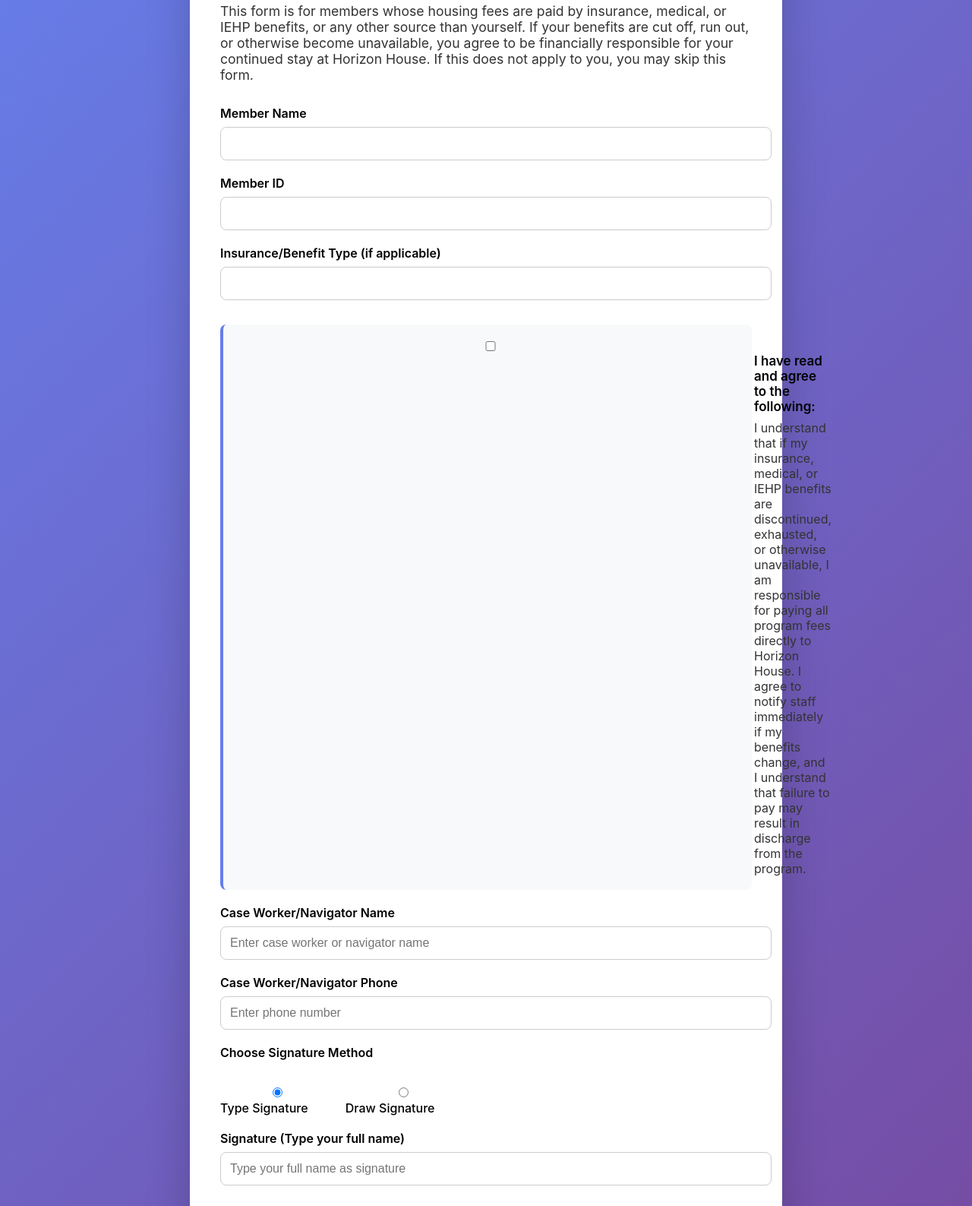
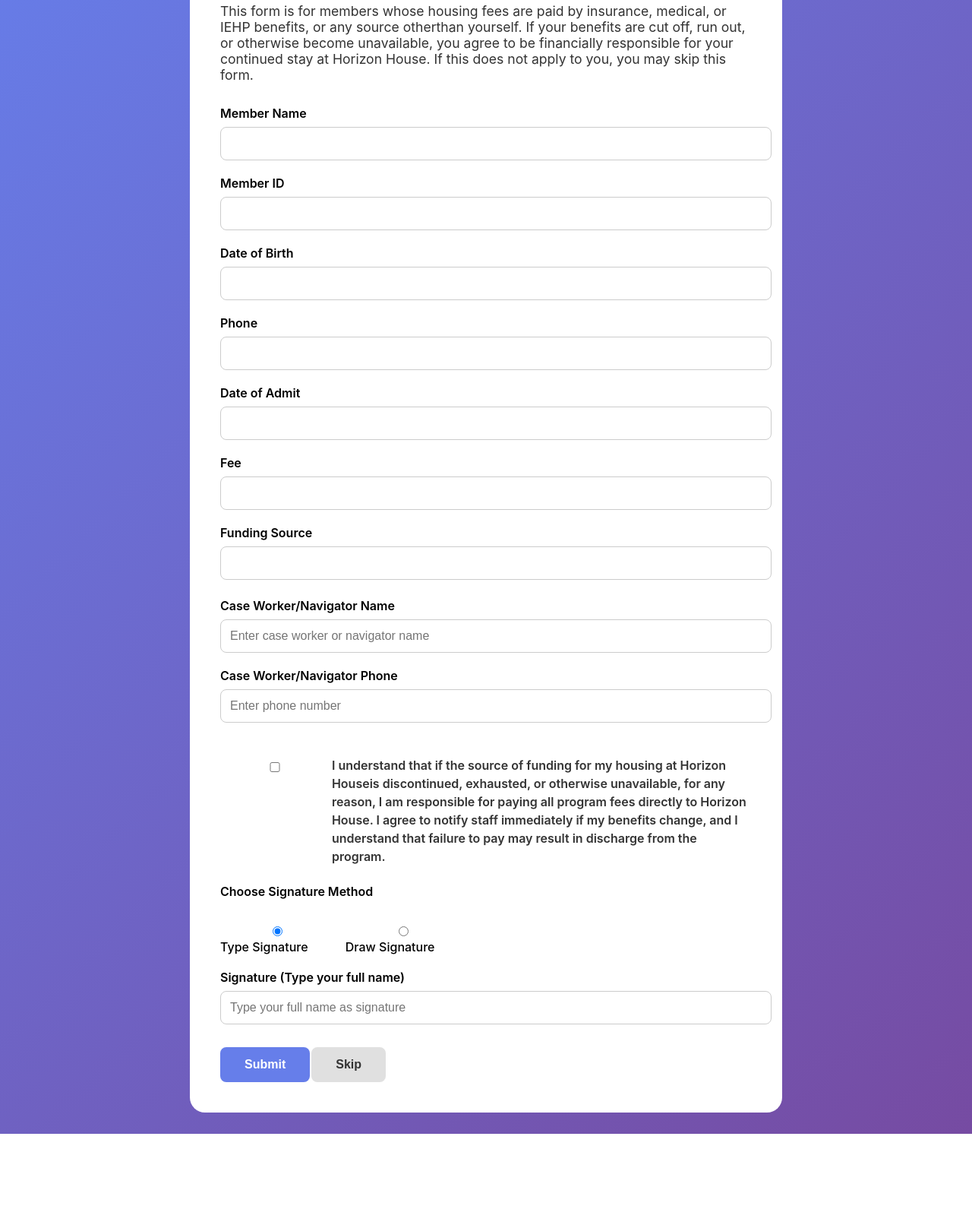
Before and after one commit to rmarsnpas/horizon-portal-frontend, a website: page horizon-portal/intake/financial-responsibility.html in a window 1280 px wide. Shown: the part 144-1731 px from the top of the page at 76% size. After the commit the page ends 1636 px from the top, so only its background shows below. Drawn offline with Linux system fonts and the light colour scheme.

Commit message:
Align agreement checkbox and text as requested; intake and forms UI/UX fixes

```diff
--- a/horizon-portal/intake/financial-responsibility.html
+++ b/horizon-portal/intake/financial-responsibility.html
@@ -19,7 +19,7 @@
             width: 100%;
             background: white;
             border-radius: 20px;
-            box-shadow: 0 20px 60px rgba(0,0,0,0.2);
+            box-shadow: 5 20px 60px rgba(0,0,0,0.2);
             padding: 40px;
         }
         h1 {
@@ -48,7 +48,7 @@
         .actions {
             margin-top: 30px;
             display: flex;
-            gap: 16px;
+            gap: 2px;
         }
         .btn {
             padding: 14px 32px;
@@ -74,37 +74,53 @@
     <div class="container">
         <h1>Financial Responsibility Agreement</h1>
         <div class="info">
-            This form is for members whose housing fees are paid by insurance, medical, or IEHP benefits, or any other source than yourself. If your benefits are cut off, run out, or otherwise become unavailable, you agree to be financially responsible for your continued stay at Horizon House. If this does not apply to you, you may skip this form.
+            This form is for members whose housing fees are paid by insurance, medical, or IEHP benefits, or any source otherthan yourself. If your benefits are cut off, run out, or otherwise become unavailable, you agree to be financially responsible for your continued stay at Horizon House. If this does not apply to you, you may skip this form.
         </div>
         <form id="financialForm">
+
             <label for="memberName">Member Name</label>
             <input type="text" id="memberName" name="memberName" required>
 
             <label for="memberId">Member ID</label>
             <input type="text" id="memberId" name="memberId" required>
 
-            <label for="insuranceType">Insurance/Benefit Type (if applicable)</label>
+            <label for="dob">Date of Birth</label>
+            <input type="text" id="dob" name="dob">
+
+            <label for="phone">Phone</label>
+            <input type="text" id="phone" name="phone">
+
+            <label for="admitDate">Date of Admit</label>
+            <input type="text" id="admitDate" name="admitDate">
+
+            <label for="monthlyFee">Fee</label>
+            <input type="text" id="monthlyFee" name="monthlyFee">
+
+            <label for="insuranceType"> Funding Source </label>
             <input type="text" id="insuranceType" name="insuranceType">
 
-            <div style="margin: 32px 0 18px 0; padding: 18px; background: #f8f9fa; border-left: 4px solid #667eea; border-radius: 8px; display: flex; align-items: flex-start; gap: 14px;">
-                <input type="checkbox" id="agreeCheckbox" style="margin-top:4px;flex-shrink:0;">
-                <div>
-                    <label for="agreeCheckbox" style="font-size:17px;vertical-align:middle;display:block;margin-bottom:8px;">
-                        I have read and agree to the following:
-                    </label>
-                    <div id="agreementText" style="font-size:16px; color:#333;">
-                        I understand that if my insurance, medical, or IEHP benefits are discontinued, exhausted, or otherwise unavailable, I am responsible for paying all program fees directly to Horizon House. I agree to notify staff immediately if my benefits change, and I understand that failure to pay may result in discharge from the program.
-                    </div>
-                </div>
-            </div>
 
-            <label for="caseWorker">Case Worker/Navigator Name</label>
+
+
+            <!-- Case worker fields above agreement and signature area -->
+            <label for="caseWorker" style="margin-top:24px;">Case Worker/Navigator Name</label>
             <input type="text" id="caseWorker" name="caseWorker" placeholder="Enter case worker or navigator name">
 
             <label for="caseWorkerPhone">Case Worker/Navigator Phone</label>
             <input type="tel" id="caseWorkerPhone" name="caseWorkerPhone" placeholder="Enter phone number">
 
-            <div style="margin-bottom: 18px;">
+                <!-- Agreement checkbox and text, fully left-aligned, no max-width, no flex centering -->
+                <div style="margin: 24px 0 0 0; padding: 0; width: 100%;">
+                    <label style="font-size:16px; color:#333; text-align:left; line-height:1.5; cursor:pointer; display:inline-flex; align-items:flex-start; width:100%;">
+                        <input type="checkbox" id="agreeCheckbox" style="vertical-align:left; margin-left:1em; margin-left:0;">
+                        <span style="display:inline;">I understand that if the source of funding for my housing at Horizon Houseis discontinued, exhausted, or otherwise unavailable, for any reason, I am responsible for paying all program fees directly to Horizon House. I agree to notify staff immediately if my benefits change, and I understand that failure to pay may result in discharge from the program.</span>
+                    </label>
+                </div>
+
+
+
+
+            <div style="margin-bottom: 18px; margin-top: 24px;">
                 <label style="font-weight:600;display:block;margin-bottom:8px;">Choose Signature Method</label>
                 <div style="display:flex;gap:24px;align-items:center;">
                     <label style="font-weight:500;">
@@ -130,6 +146,8 @@
                 </div>
             </div>
 
+
+
             <div class="actions">
                 <button type="submit" class="btn">Submit</button>
                 <button type="button" class="btn skip" onclick="skipForm()">Skip</button>
@@ -137,6 +155,27 @@
         </form>
     </div>
     <script>
+    // Auto-fill fields from sessionStorage.intakeData (Excel/member data)
+    function autoPopulateFields() {
+        if (!window.sessionStorage) return;
+        const data = sessionStorage.getItem('intakeData');
+        if (!data) return;
+        const d = JSON.parse(data);
+        if (d.firstName && d.lastName) {
+            document.getElementById('memberName').value = d.firstName + ' ' + d.lastName;
+        }
+        if (d.memberId) document.getElementById('memberId').value = d.memberId;
+        if (d.INSURANCE) document.getElementById('insuranceType').value = d.INSURANCE;
+        if (d.caseWorker) document.getElementById('caseWorker').value = d.caseWorker;
+        if (d.caseWorkerPhone) document.getElementById('caseWorkerPhone').value = d.caseWorkerPhone;
+        // Add more fields as needed from Excel/member data
+        // Example: DOB, phone, admit date, etc.
+        if (d.DOB && document.getElementById('dob')) document.getElementById('dob').value = d.DOB;
+        if (d.PHONE && document.getElementById('phone')) document.getElementById('phone').value = d.PHONE;
+        if (d.ADMIT_DATE && document.getElementById('admitDate')) document.getElementById('admitDate').value = d.ADMIT_DATE;
+        if (d.RATE && document.getElementById('monthlyFee')) document.getElementById('monthlyFee').value = d.RATE;
+    }
+
     // Signature Pad Logic
     let canvas, ctx, isDrawing = false, hasSignature = false;
     function initializeSignaturePad() {
@@ -272,6 +311,7 @@
     };
     // Initialize signature pad and toggle logic after DOM loads
     window.addEventListener('DOMContentLoaded', function() {
+        autoPopulateFields();
         initializeSignaturePad();
         toggleSignatureMethod();
     });
```
